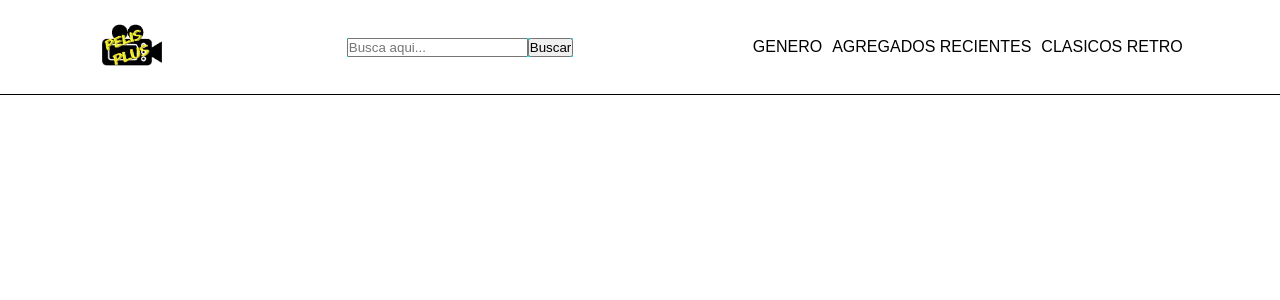
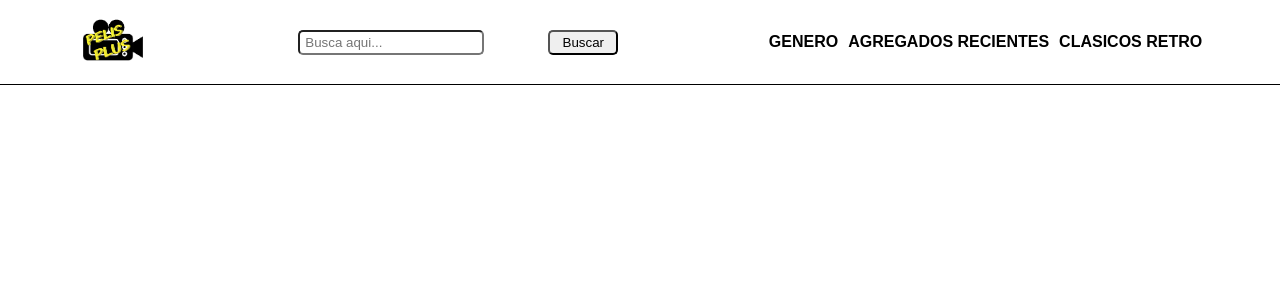
Before and after one commit to GabrielBogado/pelis-plus, a React (Create React App) app: page / in a window 1280 px wide. Shown: the top 300 px of the page. Built offline with nearby package versions, Linux system fonts and the light colour scheme; no server answers.

Commit message:
agregando-api

```diff
--- a/src/App.js
+++ b/src/App.js
@@ -2,7 +2,7 @@ import { BrowserRouter, Routes, Route } from "react-router-dom";
 import Header from "./Componentes/Header/Header.jsx";
 
 function App() {
-  fetch("https://api.fbi.gov/wanted/v1/list")
+  fetch("https://rickandmortyapi.com/api/character")
     .then((response) => response.json())
     .then((data) => console.log(data))
     .catch((error) => console.log(error));
--- a/src/styles/components/_header.scss
+++ b/src/styles/components/_header.scss
@@ -6,15 +6,31 @@
     flex-wrap: wrap;
     align-items: center;
     font-family: Arial, Helvetica, sans-serif;
-    padding: 5px;
     border-bottom: solid 1px black;
+    font-size: 2vh;
+    font-weight: bold;
 
     a img{
         height: 80px;
         width: 80px;
     }
     .busquedaContenedor{
-        background-color: aqua;
+        width: 40vh;
+        form{
+            display: flex;
+            justify-content: space-between;
+            input{
+                height: 25px;
+                border-radius: 5px;
+                &:nth-child(1){
+                padding-left: 5px;
+                }
+                &:nth-child(2){
+                    width: 70px;
+                    cursor: pointer;
+                }
+        }
+        }
     }
     .menuDesplegable{
         display: none;
@@ -35,7 +51,7 @@
             }
     }
     }
-    @media (max-width:950px){
+    @media (max-width:750px){
             .menuDesplegable{
                 display: flex;
                 cursor: pointer;
```
Lines whose indentation alone changed are shown as unchanged.
